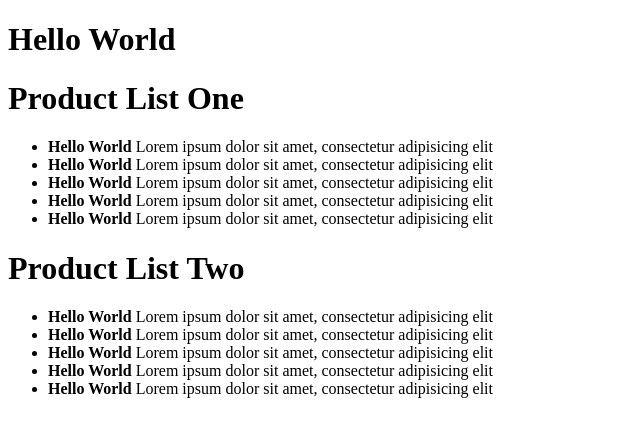
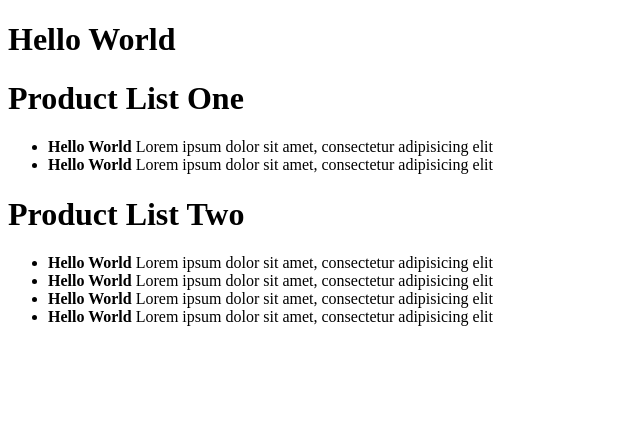
Before and after one commit to rahmanfadhil/learn-vuex, a Vue app: page / in a window 1280 px wide. Shown: the top 436 px of the page, without its empty margins (0-640 px from the left). Built offline with nearby package versions, Linux system fonts and the light colour scheme.

Commit message:
Add Getters

```diff
--- a/src/components/ProductListOne.vue
+++ b/src/components/ProductListOne.vue
@@ -2,7 +2,7 @@
   <div>
     <h1>Product List One</h1>
     <ul>
-      <li v-for="(post, index) in posts" :key="index">
+      <li v-for="(post, index) in starredPosts" :key="index">
         <b>{{ post.title }}</b>
         {{ post.body }}
       </li>
@@ -15,8 +15,8 @@
 export default {
   name: 'ProductListOne',
   computed: {
-    posts: function() {
-      return this.$store.state.posts
+    starredPosts() {
+      return this.$store.getters.starredPosts
     }
   }
 }
--- a/src/components/ProductListTwo.vue
+++ b/src/components/ProductListTwo.vue
@@ -15,7 +15,7 @@
 export default {
   name: 'ProductListTwo',
   computed: {
-    posts: function() {
+    posts() {
       return this.$store.state.posts
     }
   }
--- a/src/store.js
+++ b/src/store.js
@@ -6,11 +6,31 @@ Vue.use(Vuex)
 export const store = new Vuex.Store({
   state: {
     posts: [
-      { title: 'Hello World', body: 'Lorem ipsum dolor sit amet, consectetur adipisicing elit' },
-      { title: 'Hello World', body: 'Lorem ipsum dolor sit amet, consectetur adipisicing elit' },
-      { title: 'Hello World', body: 'Lorem ipsum dolor sit amet, consectetur adipisicing elit' },
-      { title: 'Hello World', body: 'Lorem ipsum dolor sit amet, consectetur adipisicing elit' },
-      { title: 'Hello World', body: 'Lorem ipsum dolor sit amet, consectetur adipisicing elit' }
+      {
+        title: 'Hello World',
+        star: true,
+        body: 'Lorem ipsum dolor sit amet, consectetur adipisicing elit'
+      },
+      {
+        title: 'Hello World',
+        star: true,
+        body: 'Lorem ipsum dolor sit amet, consectetur adipisicing elit'
+      },
+      {
+        title: 'Hello World',
+        star: false,
+        body: 'Lorem ipsum dolor sit amet, consectetur adipisicing elit'
+      },
+      {
+        title: 'Hello World',
+        star: false,
+        body: 'Lorem ipsum dolor sit amet, consectetur adipisicing elit'
+      },
     ]
+  },
+  getters: {
+    starredPosts: state => (
+      state.posts.filter((item) => item.star === true)
+    )
   }
 })
```
